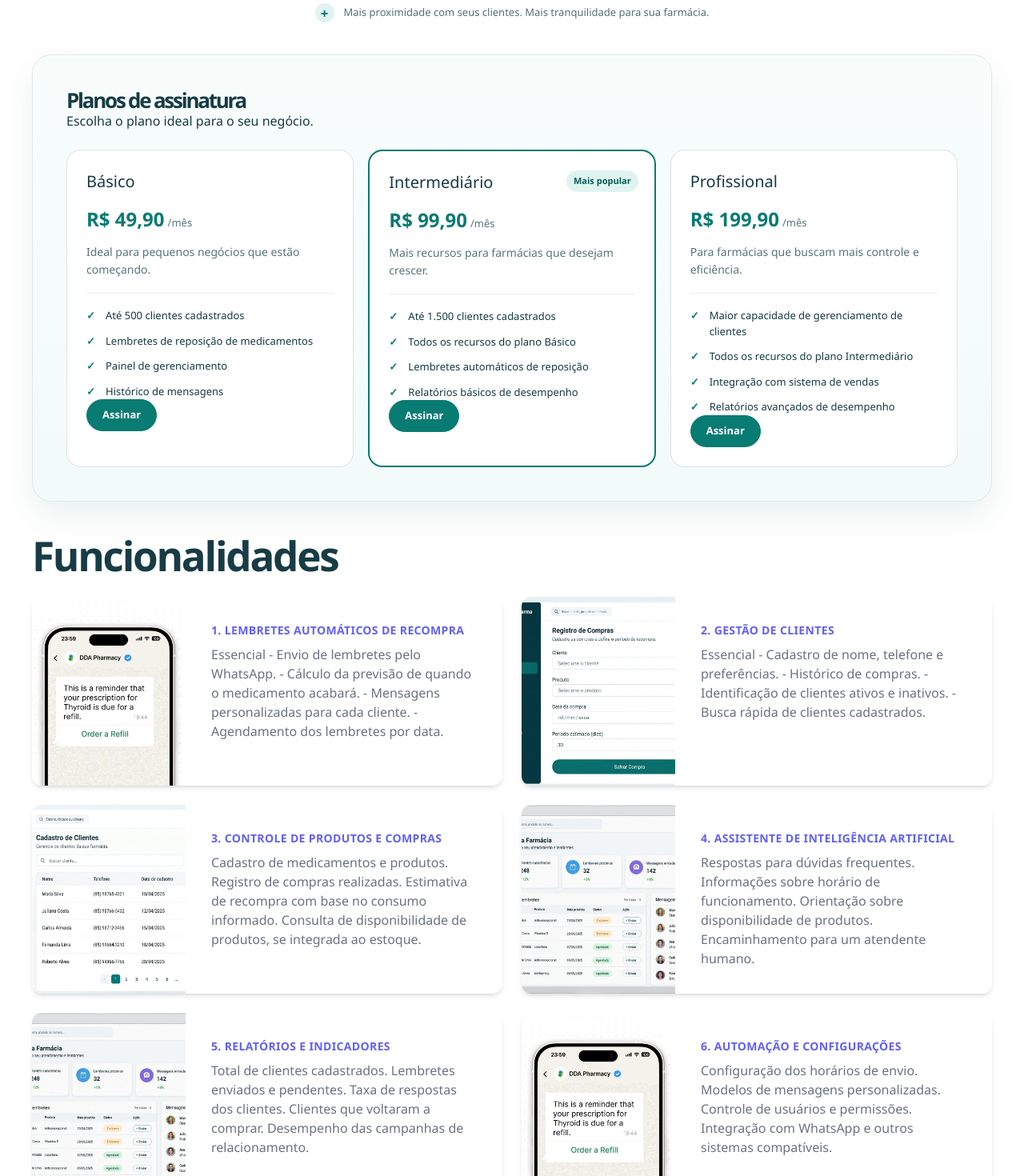
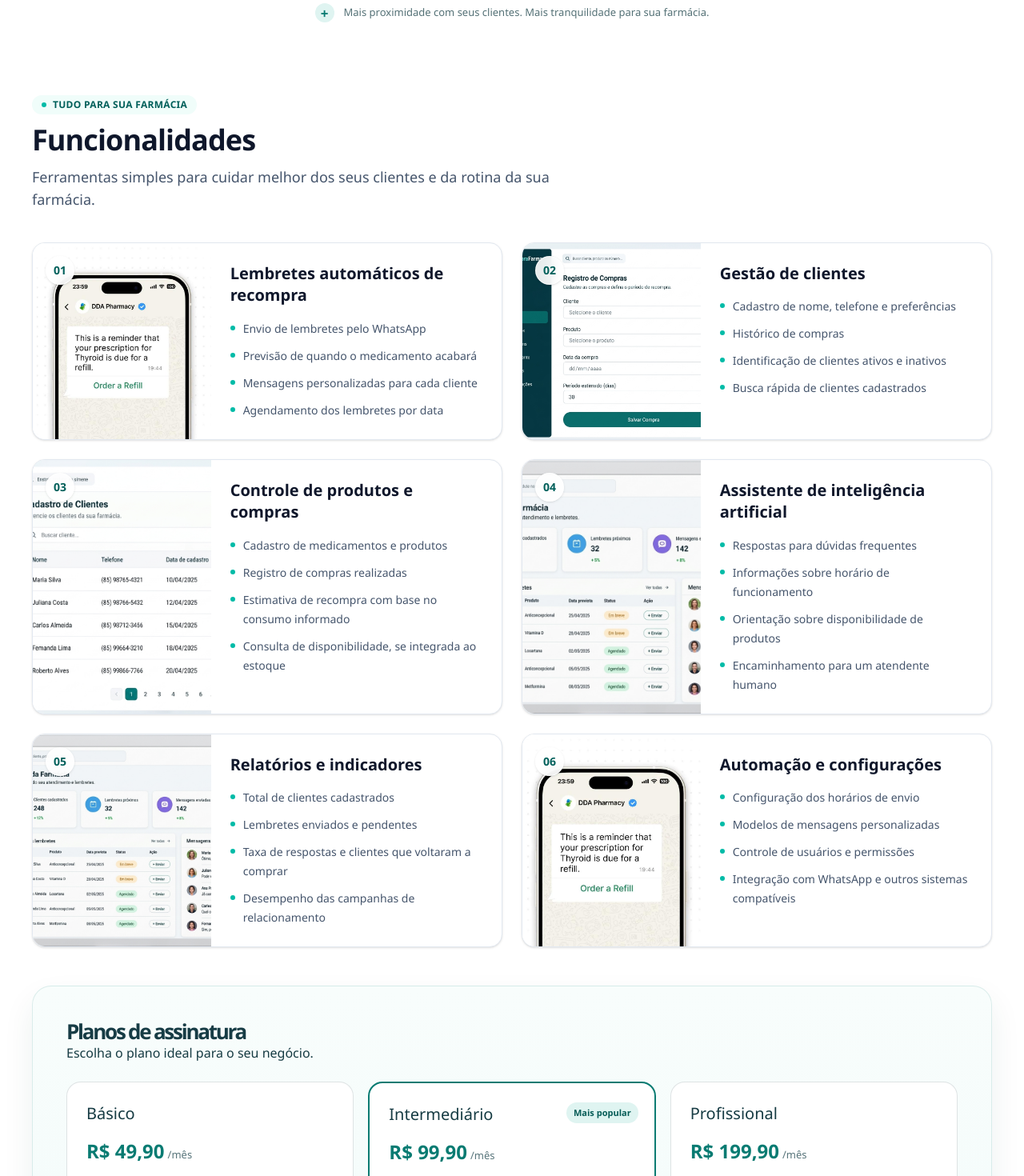
Before and after one commit to EduHunterDev/LembraFarma, a React (Vite) app: page / in a window 1280 px wide. Shown: the part 720-2190 px from the top of the page at 80% size. Built offline with nearby package versions, Linux system fonts and the light colour scheme.

Commit message:
Feat:Depoimentos

```diff
--- a/css/style.css
+++ b/css/style.css
@@ -674,40 +674,6 @@ h1 {
     gap: 18px;
 }
 
-.feature-details {
-    display: grid;
-    grid-template-columns: repeat(2, minmax(0, 1fr));
-    grid-auto-rows: 1fr;
-    gap: 24px;
-    align-items: stretch;
-    margin: 24px 0;
-}
-
-.feature-details-title {
-    margin-top: 40px;
-    margin-bottom: 24px;
-}
-
-@media (max-width: 760px) {
-    .feature-details {
-        grid-template-columns: 1fr;
-    }
-}
-
-.feature-detail {
-    min-width: 0;
-}
-
-.feature-detail > div {
-    width: 100%;
-    max-width: none;
-    height: 100%;
-}
-
-.feature-detail > div > div {
-    height: 100%;
-}
-
 .plan-card {
     position: relative;
     padding: 24px;
--- a/src/App.jsx
+++ b/src/App.jsx
@@ -53,43 +53,67 @@ const features = [
     title: "1. Lembretes automáticos de recompra",
     image: "/assets/Lembrete.png",
     alt: "Lembretes automáticos de recompra",
-    description:
-      "Essencial - Envio de lembretes pelo WhatsApp. - Cálculo da previsão de quando o medicamento acabará. - Mensagens personalizadas para cada cliente. - Agendamento dos lembretes por data.",
+    details: [
+      "Envio de lembretes pelo WhatsApp",
+      "Previsão de quando o medicamento acabará",
+      "Mensagens personalizadas para cada cliente",
+      "Agendamento dos lembretes por data",
+    ],
   },
   {
     title: "2. Gestão de clientes",
     image: "/assets/Clientes.jfif",
     alt: "Gestão de clientes da farmácia",
-    description:
-      "Essencial - Cadastro de nome, telefone e preferências. - Histórico de compras. - Identificação de clientes ativos e inativos. - Busca rápida de clientes cadastrados.",
+    details: [
+      "Cadastro de nome, telefone e preferências",
+      "Histórico de compras",
+      "Identificação de clientes ativos e inativos",
+      "Busca rápida de clientes cadastrados",
+    ],
   },
   {
     title: "3. Controle de produtos e compras",
     image: "/assets/Compras.jfif",
     alt: "Controle de produtos e compras",
-    description:
-      "Cadastro de medicamentos e produtos. Registro de compras realizadas. Estimativa de recompra com base no consumo informado. Consulta de disponibilidade de produtos, se integrada ao estoque.",
+    details: [
+      "Cadastro de medicamentos e produtos",
+      "Registro de compras realizadas",
+      "Estimativa de recompra com base no consumo informado",
+      "Consulta de disponibilidade, se integrada ao estoque",
+    ],
   },
   {
     title: "4. Assistente de inteligência artificial",
     image: "/assets/Gestao.jfif",
     alt: "Assistente de inteligência artificial",
-    description:
-      "Respostas para dúvidas frequentes. Informações sobre horário de funcionamento. Orientação sobre disponibilidade de produtos. Encaminhamento para um atendente humano.",
+    details: [
+      "Respostas para dúvidas frequentes",
+      "Informações sobre horário de funcionamento",
+      "Orientação sobre disponibilidade de produtos",
+      "Encaminhamento para um atendente humano",
+    ],
   },
   {
     title: "5. Relatórios e indicadores",
     image: "/assets/Gestao.jfif",
     alt: "Relatórios e indicadores da farmácia",
-    description:
-      "Total de clientes cadastrados. Lembretes enviados e pendentes. Taxa de respostas dos clientes. Clientes que voltaram a comprar. Desempenho das campanhas de relacionamento.",
+    details: [
+      "Total de clientes cadastrados",
+      "Lembretes enviados e pendentes",
+      "Taxa de respostas e clientes que voltaram a comprar",
+      "Desempenho das campanhas de relacionamento",
+    ],
   },
   {
     title: "6. Automação e configurações",
     image: "/assets/Lembrete.png",
     alt: "Automação e configurações",
-    description:
-      "Configuração dos horários de envio. Modelos de mensagens personalizadas. Controle de usuários e permissões. Integração com WhatsApp e outros sistemas compatíveis.",
+    details: [
+      "Configuração dos horários de envio",
+      "Modelos de mensagens personalizadas",
+      "Controle de usuários e permissões",
+      "Integração com WhatsApp e outros sistemas compatíveis",
+    ],
   },
 ];
 
@@ -257,6 +281,65 @@ function HomePage() {
         </section>
 
         <section className="page-shell">
+          <section className="py-8 sm:py-12" aria-labelledby="Funcionalidade">
+            <div className="mb-8 max-w-2xl sm:mb-10">
+              <span className="mb-3 inline-flex items-center gap-2 rounded-full bg-teal-50 px-3 py-1 text-xs font-semibold tracking-wide text-teal-800 uppercase">
+                <span className="h-1.5 w-1.5 rounded-full bg-teal-500" aria-hidden="true" />
+                Tudo para sua farmácia
+              </span>
+              <h2
+                className="text-3xl font-bold tracking-tight text-slate-900 sm:text-4xl"
+                id="Funcionalidade"
+              >
+                Funcionalidades
+              </h2>
+              <p className="mt-3 text-base leading-7 text-slate-600 sm:text-lg">
+                Ferramentas simples para cuidar melhor dos seus clientes e da
+                rotina da sua farmácia.
+              </p>
+            </div>
+
+            <div className="grid grid-cols-1 gap-5 lg:grid-cols-2 lg:gap-6">
+              {features.map((feature, index) => (
+                <article
+                  className="group flex h-full flex-col overflow-hidden rounded-2xl border border-slate-200 bg-white shadow-sm transition duration-300 hover:-translate-y-1 hover:border-teal-200 hover:shadow-xl hover:shadow-teal-950/5 sm:flex-row"
+                  key={feature.title}
+                >
+                  <div className="relative min-h-56 overflow-hidden bg-slate-50 sm:min-h-full sm:w-[38%] sm:shrink-0">
+                    <img
+                      className="absolute inset-0 h-full w-full object-cover transition duration-500 group-hover:scale-105"
+                      src={feature.image}
+                      alt={feature.alt}
+                      loading="lazy"
+                    />
+                    <span className="absolute left-4 top-4 inline-flex h-9 min-w-9 items-center justify-center rounded-full border border-white/70 bg-white/90 px-2 text-sm font-bold text-teal-800 shadow-sm backdrop-blur">
+                      {String(index + 1).padStart(2, "0")}
+                    </span>
+                  </div>
+                  <div className="flex flex-1 flex-col p-5 sm:p-6">
+                    <h3 className="text-lg font-bold leading-snug text-slate-900 sm:text-xl">
+                      {feature.title.replace(/^\d+\.\s*/, "")}
+                    </h3>
+                    <ul className="mt-4 space-y-2.5">
+                      {feature.details.map((detail) => (
+                        <li
+                          className="flex items-start gap-2.5 text-sm leading-6 text-slate-600"
+                          key={detail}
+                        >
+                          <span
+                            className="mt-2 h-1.5 w-1.5 shrink-0 rounded-full bg-teal-500"
+                            aria-hidden="true"
+                          />
+                          <span>{detail}</span>
+                        </li>
+                      ))}
+                    </ul>
+                  </div>
+                </article>
+              ))}
+            </div>
+          </section>
+
           <section className="page-panel" aria-labelledby="plans-title">
             <div className="page-heading">
               <h1 id="plans-title">Planos de assinatura</h1>
@@ -284,10 +367,7 @@ function HomePage() {
                       <li key={benefit}>{benefit}</li>
                     ))}
                   </ul>
-                  <a
-                    className="button button-small"
-                    href={plan.href}
-                  >
+                  <a className="button button-small" href={plan.href}>
                     Assinar
                   </a>
                 </article>
@@ -295,33 +375,81 @@ function HomePage() {
             </div>
           </section>
 
-          <section aria-labelledby="Funcionalidade">
-            <h1 className="feature-details-title" id="Funcionalidade">
-              Funcionalidades
-            </h1>
-            <div className="feature-details">
-              {features.map((feature) => (
-                <section className="feature-detail" key={feature.title}>
-                  <div className="mx-auto max-w-md overflow-hidden rounded-xl bg-white shadow-md md:max-w-2xl">
-                    <div className="md:flex">
-                      <div className="md:shrink-0">
-                        <img
-                          className="h-48 w-full object-cover md:h-full md:w-48"
-                          src={feature.image}
-                          alt={feature.alt}
-                        />
-                      </div>
-                      <div className="p-8">
-                        <div className="text-sm font-semibold tracking-wide text-indigo-500 uppercase">
-                          {feature.title}
-                        </div>
-                        <p className="mt-2 text-gray-500">
-                          {feature.description}
-                        </p>
-                      </div>
+          <section className="py-12 sm:py-16" aria-labelledby="testimonials-title">
+            <div className="mb-8 flex flex-col gap-4 sm:mb-10 sm:flex-row sm:items-end sm:justify-between">
+              <div>
+                <h2
+                  className="text-3xl font-bold tracking-tight text-slate-900 sm:text-4xl"
+                  id="testimonials-title"
+                >
+                  Depoimentos
+                </h2>
+                <p className="mt-3 max-w-2xl text-base leading-7 text-slate-600">
+                  Veja como o LembraFarma pode ajudar na rotina de uma farmácia.
+                </p>
+              </div>
+            </div>
+
+            <div className="grid grid-cols-1 gap-5 md:grid-cols-3">
+              {[
+                {
+                  name: "Farmácia Exemplo Vida",
+                  focus: "Mais proximidade com os clientes",
+                  quote:
+                    "Com os lembretes, ficou mais fácil manter contato com os clientes e ajudá-los a lembrar da hora de voltar.",
+                  initials: "EV",
+                  color: "bg-teal-100 text-teal-800",
+                },
+                {
+                  name: "Drogaria Modelo Central",
+                  focus: "Rotina mais organizada",
+                  quote:
+                    "Agora conseguimos visualizar melhor os cadastros e o histórico de compras em um só lugar.",
+                  initials: "MC",
+                  color: "bg-sky-100 text-sky-800",
+                },
+                {
+                  name: "Farmácia Exemplo Bem-Estar",
+                  focus: "Atendimento mais consistente",
+                  quote:
+                    "As mensagens programadas ajudam nossa equipe a manter um atendimento atencioso mesmo nos dias corridos.",
+                  initials: "BE",
+                  color: "bg-emerald-100 text-emerald-800",
+                },
+              ].map((testimonial) => (
+                <article
+                  className="flex h-full flex-col rounded-2xl border border-slate-200 bg-white p-6 shadow-sm transition duration-300 hover:-translate-y-1 hover:border-teal-200 hover:shadow-lg hover:shadow-teal-950/5 sm:p-7"
+                  key={testimonial.name}
+                >
+                  <span
+                    className="text-4xl font-serif leading-none text-teal-600"
+                    aria-hidden="true"
+                  >
+                    ”
+                  </span>
+                  <h3 className="mt-3 text-lg font-bold text-slate-900">
+                    {testimonial.focus}
+                  </h3>
+                  <blockquote className="mt-3 flex-1 text-sm leading-6 text-slate-600">
+                    “{testimonial.quote}”
+                  </blockquote>
+                  <div className="mt-6 flex items-center gap-3 border-t border-slate-100 pt-5">
+                    <span
+                      className={`flex h-10 w-10 items-center justify-center rounded-full text-sm font-bold ${testimonial.color}`}
+                      aria-hidden="true"
+                    >
+                      {testimonial.initials}
+                    </span>
+                    <div>
+                      <p className="text-sm font-semibold text-slate-900">
+                        {testimonial.name}
+                      </p>
+                      <p className="text-xs text-slate-500">
+                        Farmácia fictícia · exemplo demonstrativo
+                      </p>
                     </div>
                   </div>
-                </section>
+                </article>
               ))}
             </div>
           </section>
```
